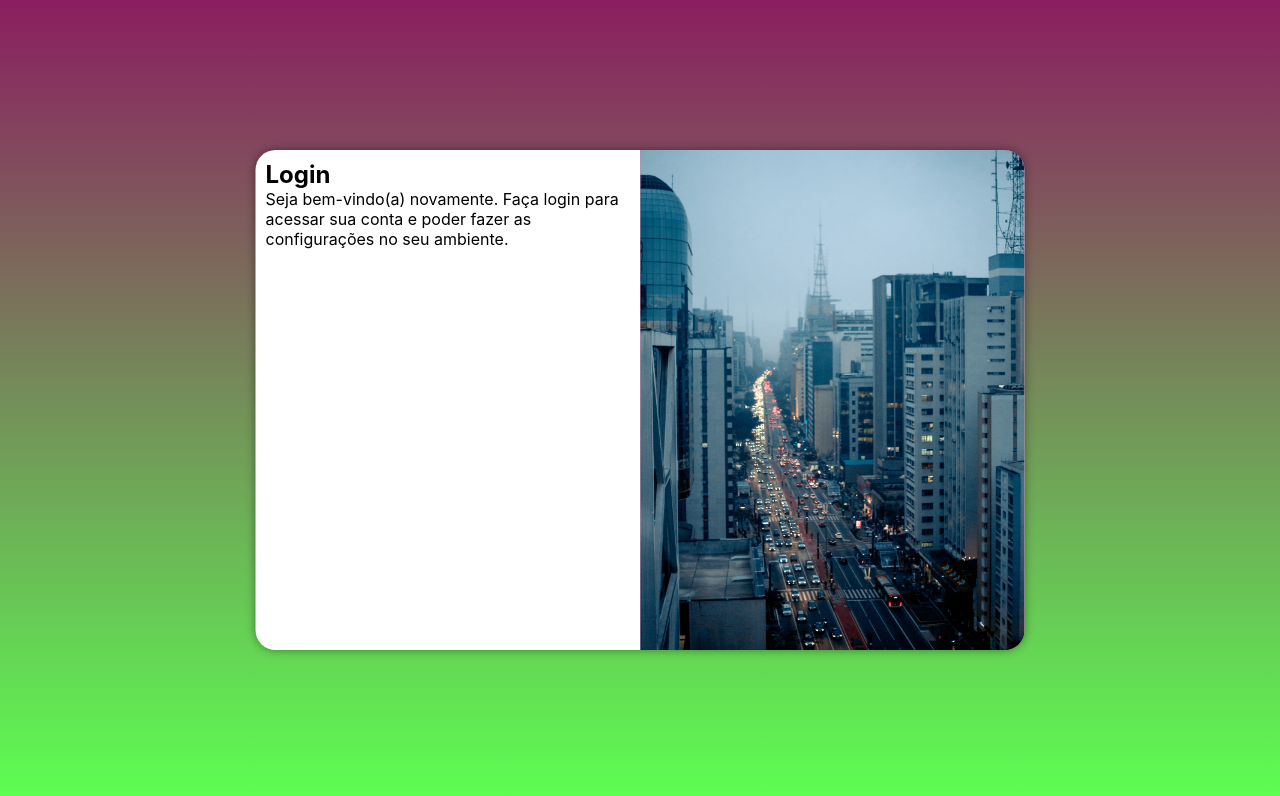
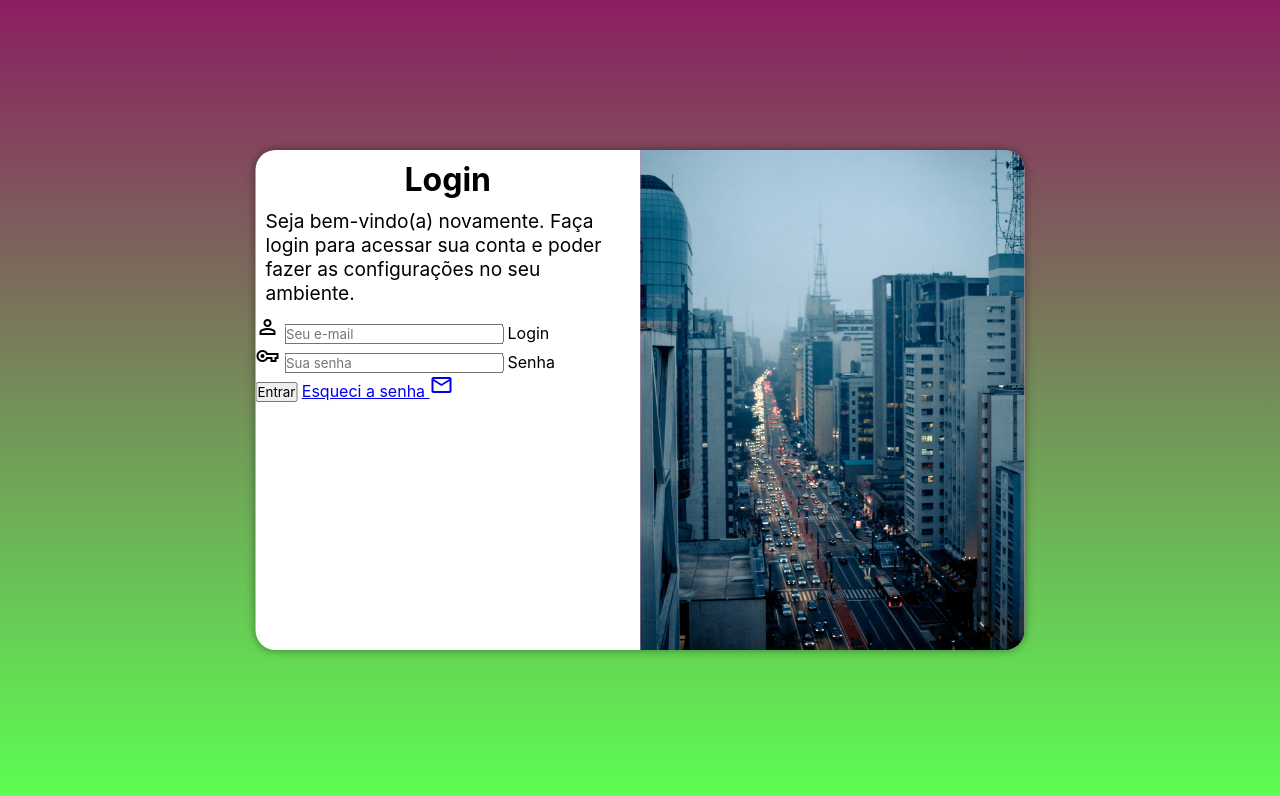
Before and after one commit to daniel23github/projeto-login, a plain HTML site: page index.html in a window 1280 px wide. Drawn offline with nearby package versions, Linux system fonts and the light colour scheme.

Commit message:
formulario adicionado

```diff
--- a/estilos/media-query.css
+++ b/estilos/media-query.css
@@ -21,7 +21,6 @@ Extra large screens, TV – 1201px, and more.
     }
     section#login {
         width: 80vw;
-        height: 80vw;
     }
 
     section#login > div#imagem {
@@ -55,4 +54,12 @@ Extra large screens, TV – 1201px, and more.
         float: left;
         width: 50%;
     }
+
+    div#form > h1 {
+        font-size: 2em;
+    }
+
+    div#form > p {
+        font-size: 1.2em;
+    }
 }
--- a/estilos/style.css
+++ b/estilos/style.css
@@ -52,3 +52,13 @@ section#login > div#form {
     padding: 10px;
     display: block;
 }
+
+div#form > h1 {
+    text-align: center;
+    margin-bottom: 10px;
+
+}
+
+div#form > p {
+    font-size: 0.8em;
+}
--- a/index.html
+++ b/index.html
@@ -7,6 +7,7 @@
     <title>Login</title>
     <link rel="stylesheet" href="estilos/style.css">
     <link rel="stylesheet" href="estilos/media-query.css">
+    <link rel="stylesheet" href="https://fonts.googleapis.com/css2?family=Material+Symbols+Outlined:opsz,wght,FILL,GRAD@48,400,0,0" />
 </head>
 <body>
     <main>
@@ -18,7 +19,18 @@
                 <p>Seja bem-vindo(a) novamente. Faça login para acessar sua conta e poder fazer as configurações no seu ambiente.</p>
             </div>
             <form action="login.php" method="post">
-
+                <div class="campo">
+                    <span class="material-symbols-outlined">person</span>
+                    <input type="email" name="login" id="ilogin" placeholder="Seu e-mail" autocomplete="email" required maxlength="50">
+                    <label for="ilog">Login</label>
+                </div>
+                <div class="campo">
+                    <span class="material-symbols-outlined">vpn_key</span>
+                    <input type="password" name="sen" id="isen" placeholder="Sua senha" minlength="8" maxlength="20" autocomplete="current-password" required>
+                    <label for="isen">Senha</label>
+                </div>
+                <input type="submit" value="Entrar">
+                <a href="esqueci.html">Esqueci a senha <span class="material-symbols-outlined">mail</span></a>
             </form>
         </section>
     </main>
```
